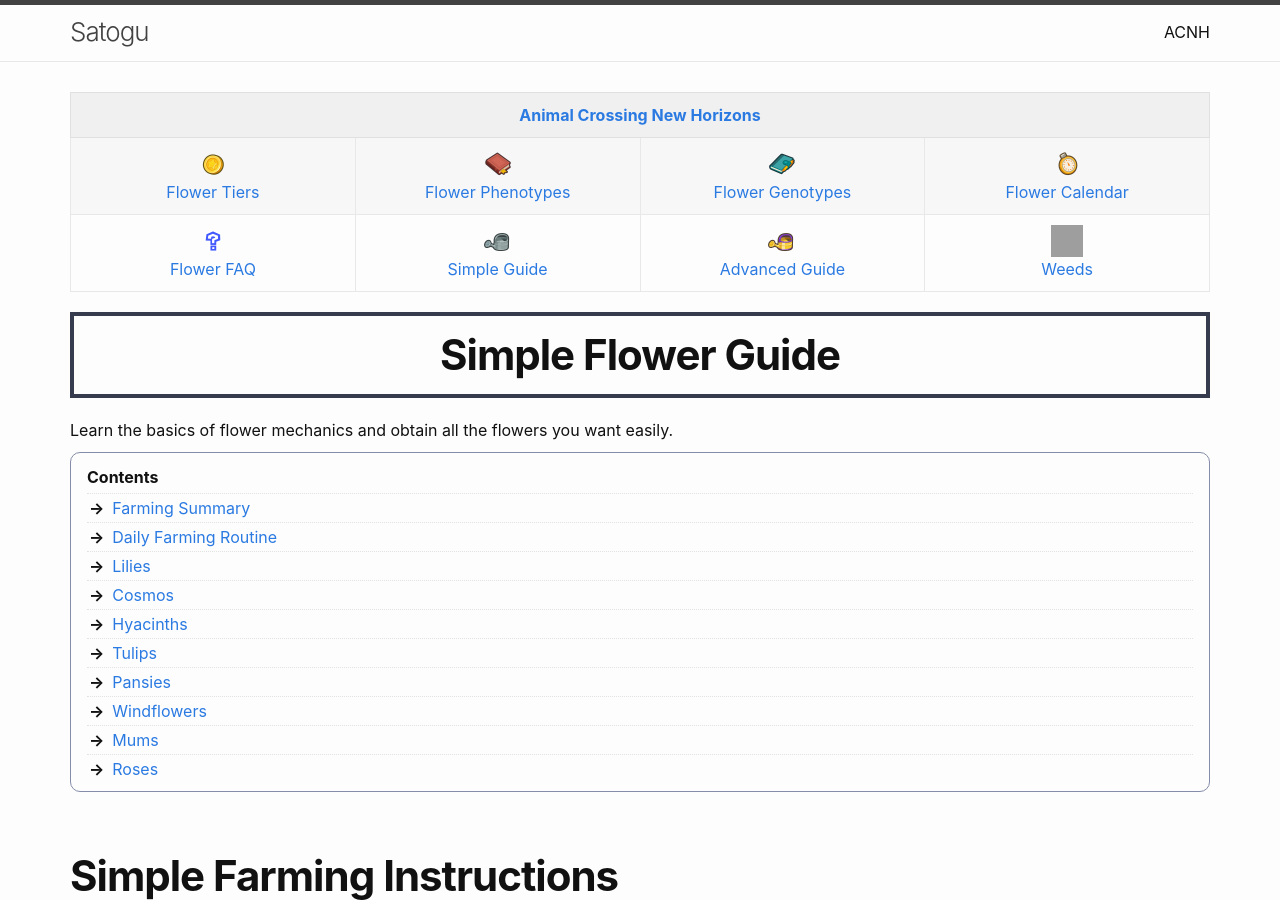
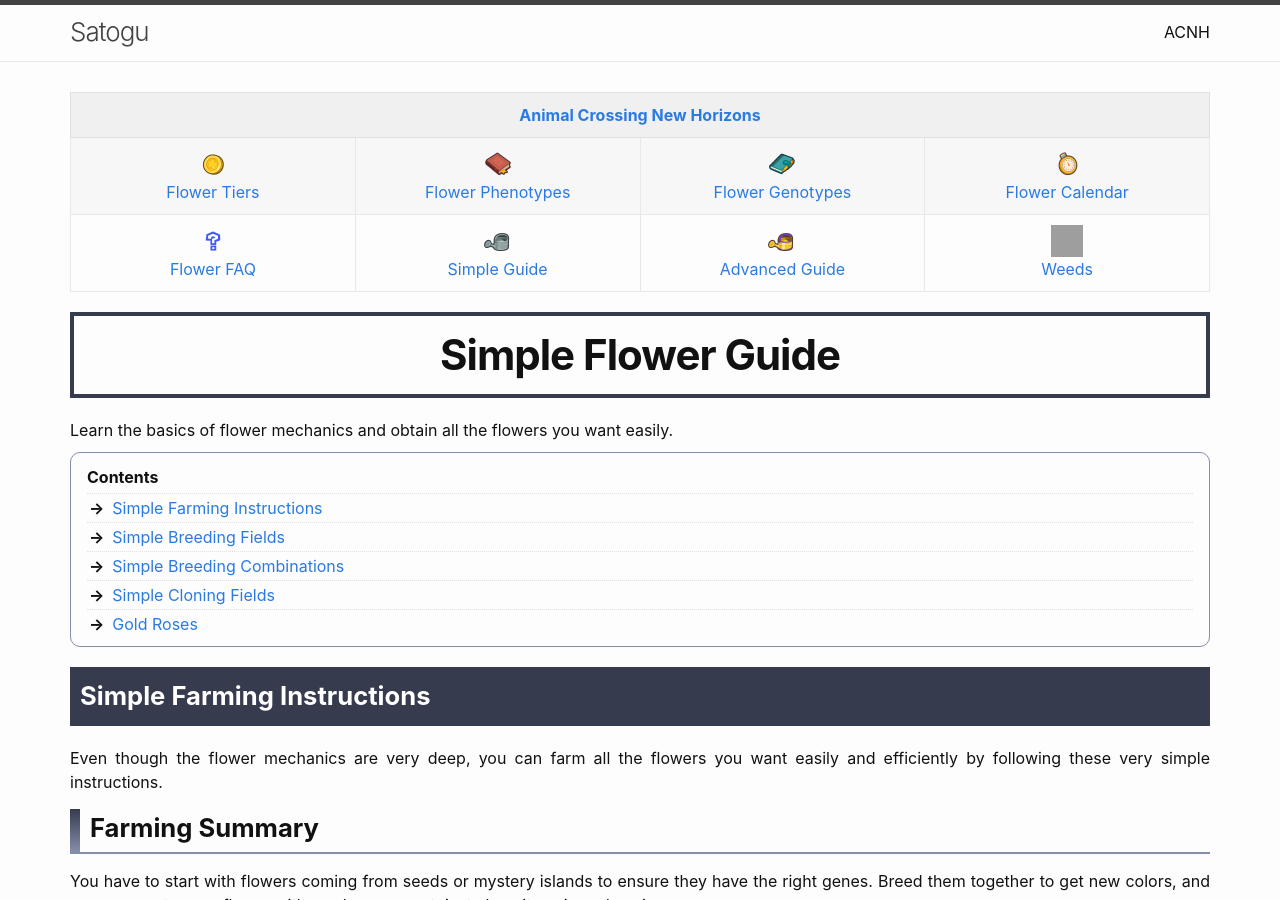
Before and after one commit to aiterusawato/satogu, a Jekyll site: the page built from acnh/flowers/simple.md, in a window 1280 px wide and 900 px high. Built offline with Jekyll 4.4.1, drawn with Linux system fonts in a browser that asks for light colours; grey boxes are pictures that could not be loaded.

Commit message:
Edit headers

```diff
--- a/acnh/flowers/simple.md
+++ b/acnh/flowers/simple.md
@@ -8,11 +8,11 @@ Learn the basics of flower mechanics and obtain all the flowers you want easily.
 
 * Contents
 {:toc}
-# Simple Farming Instructions
+## Simple Farming Instructions
 
 Even though the flower mechanics are very deep, you can farm all the flowers you want easily and efficiently by following these very simple instructions.
 
-## Farming Summary
+### Farming Summary
 
 You have to start with flowers coming from seeds or mystery islands to ensure they have the right genes. Breed them together to get new colors, and once you get a new flower with a color you want, just clone it again and again.
 
@@ -24,7 +24,7 @@ You have to start with flowers coming from seeds or mystery islands to ensure th
 | 4<br />![BP][] | Have your flowers hydrated once a day by watering can or rain<br />→ Once the flower is hydrated and will have a chance to reproduce<br />→ Visual tip : if the flower is making small sparkles, it's hydrated |
 | 5<br />![BP][] | Have up to five visitors water your flowers to speed up the process<br />→ Visitor watering will increase the reproduction chance for this day<br />→ Visual tip : if the flower is making big sparkles, it's watered by five visitors |
 
-## Daily Farming Routine
+### Daily Farming Routine
 
 Every day at 5:00 AM, the daily refresh takes place. Flowers will grow, and grown flowers which have been hydrated during the day will have a chance to reproduce. Follow this routine every day to farm your flowers efficiently.
 
@@ -36,7 +36,7 @@ Every day at 5:00 AM, the daily refresh takes place. Flowers will grow, and grow
 | 4<br />![IWC][] | Optional : Have up to five visitors water your farming fields<br />→ Visitor watering will increase the reproduction chance for this day<br />→ Don't move your flowers after this or their bonus will be reset |
 | 5<br />![IWC][] | Before 5:00 AM : Water the farming fields<br />→ Not needed if it has rained or you had watering visitors<br />→ Keep this task for the end of the day in case it rains or you have visitors |
 
-# Simple Breeding Fields
+## Simple Breeding Fields
 
 Use breeding to get new colors. If you already have a flower of the color you want, it's always better to clone it instead of breeding it.
 
@@ -48,7 +48,7 @@ The simplest way to breed two flowers is to put them next to each other as an is
 | :--------------------------------------------------------: | :--------------------------------------------------------: |
 | <img class="layout" src="../img/LayoutSimpleBreed1.png" /> | <img class="layout" src="../img/LayoutSimpleBreed2.png" /> |
 
-# Simple Breeding Combinations
+## Simple Breeding Combinations
 
 There are a lot of possible flower combinations, with each one having multiple possible outcomes. The recipes shown in this guide are balanced to be both simple and effective. Just make sure to follow these very important rules when breeding.
 
@@ -58,7 +58,7 @@ There are a lot of possible flower combinations, with each one having multiple p
 | 2<br />![](../img/exp/Nodding.png)  | Always dig the new children up and move them away            |
 | 3<br />![](../img/exp/Negative.png) | Never use the new children for breeding unless they appear in another recipe |
 
-## Lilies
+### Lilies
 
 |       Parent        |       Parent        |                    Child                     |    Chance    |
 | :-----------------: | :-----------------: | :------------------------------------------: | :----------: |
@@ -66,7 +66,7 @@ There are a lot of possible flower combinations, with each one having multiple p
 | ![][YL]![SY][]`020` | ![][RL]![SR][]`201` |             ![][OL]![BP][]`110`              |     50%      |
 | ![][RL]![SR][]`201` | ![][RL]![SR][]`201` | ![][BL]![BP][]`200`<br />![][PL]![BP][]`202` | 25%<br />25% |
 
-## Cosmos
+### Cosmos
 
 |                    Parent                    |                    Parent                    |                            Child                             |              Chance               |
 | :------------------------------------------: | :------------------------------------------: | :----------------------------------------------------------: | :-------------------------------: |
@@ -75,7 +75,7 @@ There are a lot of possible flower combinations, with each one having multiple p
 | ![][OC]![BP][]`110`<br />![OC][]![BP][]`111` | ![][OC]![BP][]`110`<br />![OC][]![BP][]`111` | ![][PC]![BP][]`100`<br />![][PC]![BP][]`101`<br />![][PC]![BP][]`102`<br />![][PC]![BP][]`112`<br />![][BC]![BP][]`220`<br />![BC][]![BP][]`221` | 12.5% ~ 18.75%<br />4.69% ~ 6.25% |
 |             ![][OC]![NM][]`211`              |             ![][OC]![NM][]`211`              |         ![][BC]![BP][]`220`<br />![BC][]![BP][]`221`         |         6.25%<br />12.5%          |
 
-## Hyacinths
+### Hyacinths
 
 |                    Parent                    |                    Parent                    |                            Child                             |                Chance                |
 | :------------------------------------------: | :------------------------------------------: | :----------------------------------------------------------: | :----------------------------------: |
@@ -85,7 +85,7 @@ There are a lot of possible flower combinations, with each one having multiple p
 |             ![][OH]![BP][]`110`              |             ![][OH]![BP][]`110`              | ![][OH]![BP][]`110`<br />![][OH]![NM][]`120`<br />![][UH]![NM][]`210`<br />![][LH]![BP][]`220` | 25%<br />12.5%<br />12.5%<br />6.25% |
 | ![][OH]![NM][]`120`<br />![][UH]![NM][]`210` | ![][OH]![NM][]`120`<br />![][UH]![NM][]`210` |                     ![][LH]![BP][]`220`                      |                 25%                  |
 
-## Tulips
+### Tulips
 
 |                    Parent                    |                    Parent                    |                            Child                             |                     Chance                      |
 | :------------------------------------------: | :------------------------------------------: | :----------------------------------------------------------: | :---------------------------------------------: |
@@ -96,7 +96,7 @@ There are a lot of possible flower combinations, with each one having multiple p
 |             ![][OT]![BP][]`110`              |             ![][OT]![NM][]`120`              | ![][OT]![BP][]`110`<br />![][OT]![NM][]`120`<br />![][BT]![NM][]`210`<br />![][LT]![BP][]`220` |       25%<br />25%<br />12.5%<br />12.5%        |
 | ![][OT]![NM][]`120`<br />![BT][]![NM][]`210` | ![][OT]![NM][]`120`<br />![BT][]![NM][]`210` |                     ![][LT]![BP][]`220`                      |                       25%                       |
 
-## Pansies
+### Pansies
 
 |                    Parent                    |                    Parent                    |                            Child                             | Chance |
 | :------------------------------------------: | :------------------------------------------: | :----------------------------------------------------------: | :----: |
@@ -104,9 +104,9 @@ There are a lot of possible flower combinations, with each one having multiple p
 |             ![][YP]![SY][]`020`              |             ![][RP]![SR][]`200`              |                     ![][OP]![BP][]`110`                      |  100%  |
 |             ![][UP]![BP][]`002`              |             ![][RP]![SR][]`200`              |                     ![][RP]![BP][]`101`                      |  100%  |
 |             ![][RP]![BP][]`101`              |             ![][RP]![BP][]`101`              |                     ![][LP]![BP][]`202`                      | 6.25%  |
-| ![UP][]![NM][]`102`<br />![][OP]![NM][]`221` | ![NM][]![UP][]`102`<br />![NM][]![][OP]`221` | ![][LP]![BP][]`202`<br />![][LP]![BP][]`212`<br />![][LP]![BP][]`222` |  25%   |
+| ![UP][]![NM][]`102`<br />![][OP]![NM][]`221` | ![UP][]![NM][]`102`<br />![][OP]![NM][]`221` | ![][LP]![BP][]`202`<br />![][LP]![BP][]`212`<br />![][LP]![BP][]`222` |  25%   |
 
-## Windflowers
+### Windflowers
 
 |                    Parent                    |                    Parent                    |                            Child                             | Chance |
 | :------------------------------------------: | :------------------------------------------: | :----------------------------------------------------------: | :----: |
@@ -114,9 +114,9 @@ There are a lot of possible flower combinations, with each one having multiple p
 |             ![][OW]![SO][]`020`              |             ![RW][]![SR][]`200`              |                     ![][PW]![BP][]`110`                      |  100%  |
 |             ![RW][]![SR][]`200`              |             ![][UW]![BP][]`002`              |                     ![RW][]![BP][]`101`                      |  100%  |
 |             ![RW][]![BP][]`101`              |             ![RW][]![BP][]`101`              |                     ![][LW]![BP][]`202`                      | 6.25%  |
-| ![UW][]![NM][]`102`<br />![][PW]![NM][]`221` | ![NM][]![UW][]`102`<br />![NM][]![][PW]`221` | ![][LW]![BP][]`202`<br />![][LW]![BP][]`212`<br />![][LW]![BP][]`222` |  25%   |
+| ![UW][]![NM][]`102`<br />![][PW]![NM][]`221` | ![UW][]![NM][]`102`<br />![][PW]![NM][]`221` | ![][LW]![BP][]`202`<br />![][LW]![BP][]`212`<br />![][LW]![BP][]`222` |  25%   |
 
-## Mums
+### Mums
 
 |                    Parent                    |                    Parent                    |                            Child                             |              Chance              |
 | :------------------------------------------: | :------------------------------------------: | :----------------------------------------------------------: | :------------------------------: |
@@ -128,7 +128,7 @@ There are a lot of possible flower combinations, with each one having multiple p
 | ![][LM]![BP][]`120`<br />![LM][]![BP][]`210` | ![][LM]![BP][]`120`<br />![LM][]![BP][]`210` | ![][LM]![BP][]`120`<br />![LM][]![BP][]`210`<br />![][GM]![BP][]`220` | ![LM][]50%<br /><br />![GM][]25% |
 |             ![][LM]![NM][]`211`              |             ![][LM]![NM][]`211`              |         ![][GM]![BP][]`220`<br />![GM][]![BP][]`221`         |         6.25%<br />12.5%         |
 
-## Roses
+### Roses
 
 |        Parent        |        Parent        |                     Child                      |      Chance      |
 | :------------------: | :------------------: | :--------------------------------------------: | :--------------: |
@@ -143,7 +143,7 @@ There are a lot of possible flower combinations, with each one having multiple p
 | ![][OR]![NM][]`2211` | ![RR][]![BP][]`2221` | ![RR][]![BP][]`2221`<br />![][UR]![BP][]`2220` | 12.5%<br />12.5% |
 | ![RR][]![BP][]`2221` | ![RR][]![BP][]`2221` | ![RR][]![BP][]`2221`<br />![][UR]![BP][]`2220` |   50%<br />25%   |
 
-# Simple Cloning Fields
+## Simple Cloning Fields
 
 Use cloning to multiply the flowers you already have.
 
@@ -155,7 +155,7 @@ The simplest way to clone a flower is to put it on its own, not touching any oth
 | :--------------------------------------------------------: | :--------------------------------------------------------: |
 | <img class="layout" src="../img/LayoutSimpleClone1.png" /> | <img class="layout" src="../img/LayoutSimpleClone2.png" /> |
 
-# Gold Roses
+## Gold Roses
 
 Gold roses are special flowers which can only be obtained from breeding or cloning a black rose which has been watered by a golden watering can.
 
@@ -163,19 +163,19 @@ Gold roses are special flowers which can only be obtained from breeding or cloni
 | :------------------------------------------------: | :-------------------: | :----: |
 | ![][BR]![GWC][]<br />Any Black Rose with Gold Flag | ![RG][]![GWC][]`0000` |  50%   |
 
-* **Secret of the Golden Watering Can**
+### Secret of the Golden Watering Can
 
 The golden watering can waters nine tiles at once in a three by three area, but only the black rose placed in the center tile of that area, just in front of the player, will obtain the gold flag. Because of this, you have to water every single black rose you want to give the gold flag to, one by one.
 
-* **Secret of the Black Rose**
+### Secret of the Black Rose
 
 A black rose with the gold flag will have 50% chance for its child to be a gold rose, either when breeding or cloning. The gold flag will stay on the black rose until it produces a gold rose.
 
-* **Secret of the Gold Rose**
+### Secret of the Gold Rose
 
 Gold roses cannot reproduce by themselves by cloning nor breeding, but they can be chosen as a breeding partner by another adjacent rose. Since their genotype is `0000`, this can create seemingly unsuspected offspring.
 
-* **Golden Watering Can Infinite Durability Trick**
+### Golden Watering Can Infinite Durability Trick
 
 Watering cans of any type will not lose their durability when watering only tiles which have already been watered that day. You can exploit this behavior by pre-watering all needed tiles with a regular can first, and then water your desired black roses with the golden watering can for no durability loss. Rain also pre-waters all tiles on your island for the whole day.
 
```
